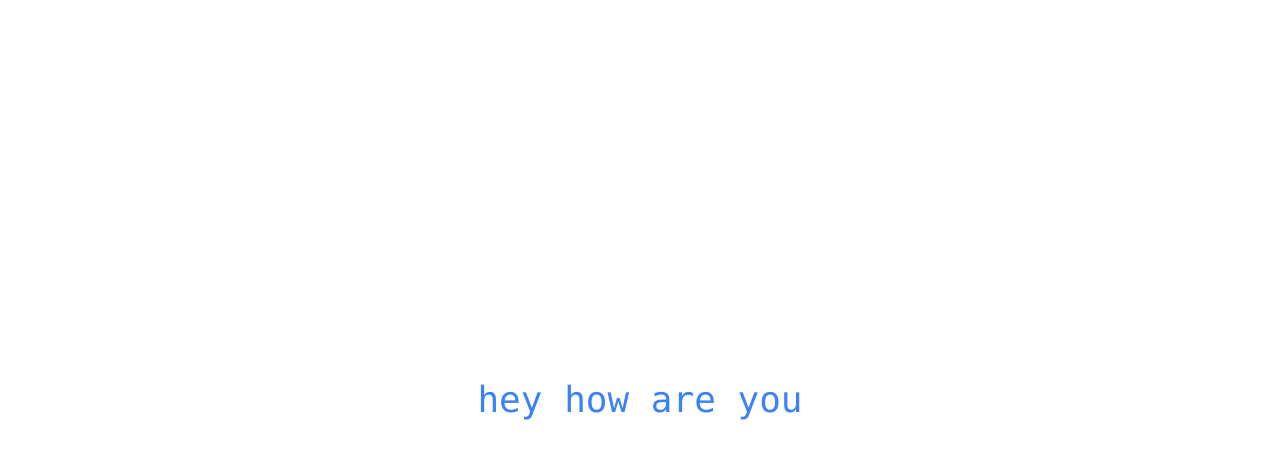
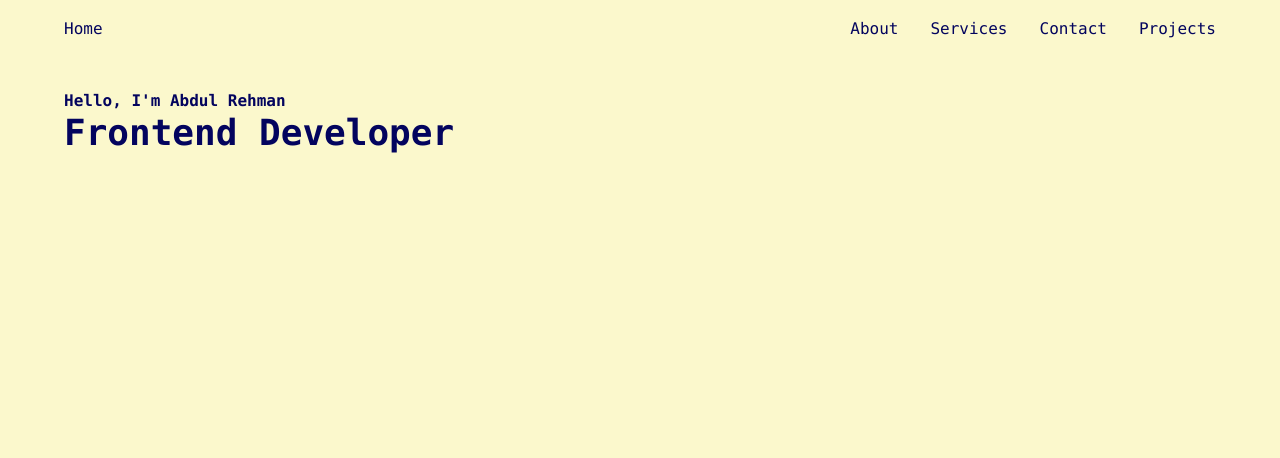
Before and after one commit to AbdulRehman-py/Portfolio-site, a React (Vite) app: page / in a window 1280 px wide. Shown: the top 458 px of the page. Built offline with nearby package versions, Linux system fonts and the light colour scheme.

Commit message:
base set

```diff
--- a/postcss.config.js
+++ b/postcss.config.cjs
@@ -1,4 +1,4 @@
-// filepath: c:\Users\ABDUL\OneDrive\Desktop\Portfolio-site\postcss.config.js
+// filepath: c:\Users\ABDUL\OneDrive\Desktop\Portfolio-site\postcss.config.cjs
 module.exports = {
   plugins: {
     tailwindcss: {},
--- a/src/App.jsx
+++ b/src/App.jsx
@@ -1,12 +1,11 @@
-
+import { Nav, Hero } from './Components/index.js'
 
 
 function App() {
   return (
     <>
-      <div className="flex justify-center items-center h-screen">
-        <p className="font-mono text-blue-500 text-4xl">hey how are you</p>
-      </div>
+     <Nav />
+      <Hero />
     </>
   )
 }
--- /dev/null
+++ b/src/Components/Hero.jsx
@@ -0,0 +1,16 @@
+
+
+const Hero = () => {
+return (
+    <div className="mt-8 px-16">
+        <h1 className='font-semibold font-mono  text-[#03045E]'>
+            <span className="text-[#03045E] font-mono m-0">Hello, </span>
+            I'm Abdul Rehman
+        </h1>
+        <p className='font-mono text-[#03045E] m-0 text-4xl font-semibold'>Frontend Developer</p>
+
+    </div>
+)
+}
+
+export default Hero
--- a/src/Components/Nav.jsx
+++ b/src/Components/Nav.jsx
@@ -1,9 +1,27 @@
-import React from 'react'
-
 const Nav = () => {
   return (
-    <div>Nav</div>
-  )
-}
+    <header className="flex   px-8 py-4 ">
+      <nav id="nav" className="flex px-8 w-full items-center " >
+      <a href="#home" className="text-[#03045E] font-mono p-0 m-0 text-center mr-auto">Home</a>
+        <ul className="flex justify-between items-center gap-8">
 
-export default Nav
+          <li>
+            <a href="#about" className="text-[#03045E] font-mono">About</a>
+          </li>
+          <li>
+            <a href="#services" className="text-[#03045E] font-mono">Services</a>
+          </li>
+          <li>
+            <a href="#contact" className="text-[#03045E] font-mono">Contact</a>
+          </li>
+          <li>
+            <a href="#projects" className="text-[#03045E] font-mono">Projects</a>
+          </li>
+        </ul>
+
+      </nav>
+    </header>
+  );
+};
+
+export default Nav;
--- a/src/Components/index.js
+++ b/src/Components/index.js
@@ -1,7 +1,4 @@
-import Nav from './Nav';
+import Nav from "./Nav";
+import Hero from "./Hero";
 
-
-export {
-    Nav
-
-}
+export { Nav, Hero };
--- a/src/index.css
+++ b/src/index.css
@@ -2,3 +2,13 @@
 @tailwind base;
 @tailwind components;
 @tailwind utilities;
+/* filepath: c:\Users\ABDUL\OneDrive\Desktop\Portfolio-site\src\index.css */
+@import url('https://fonts.googleapis.com/css2?family=K2D:wght@400;700&display=swap');
+
+
+
+body {
+   background-color: #FBF8CC;
+
+
+}
--- a/tailwind.config.js
+++ b/tailwind.config.js
@@ -5,7 +5,14 @@ module.exports = {
     "./src/**/*.{js,ts,jsx,tsx}",
   ],
   theme: {
-    extend: {},
+    extend: {
+      fontFamily: {
+        k2d: ['K2D', 'sans-serif'],
+      },
+      color: {
+        textblue1: ['#03045E']
+      }
+    },
   },
   plugins: [],
 }
```
Also changed, not shown: public/navimg.avif (added).
